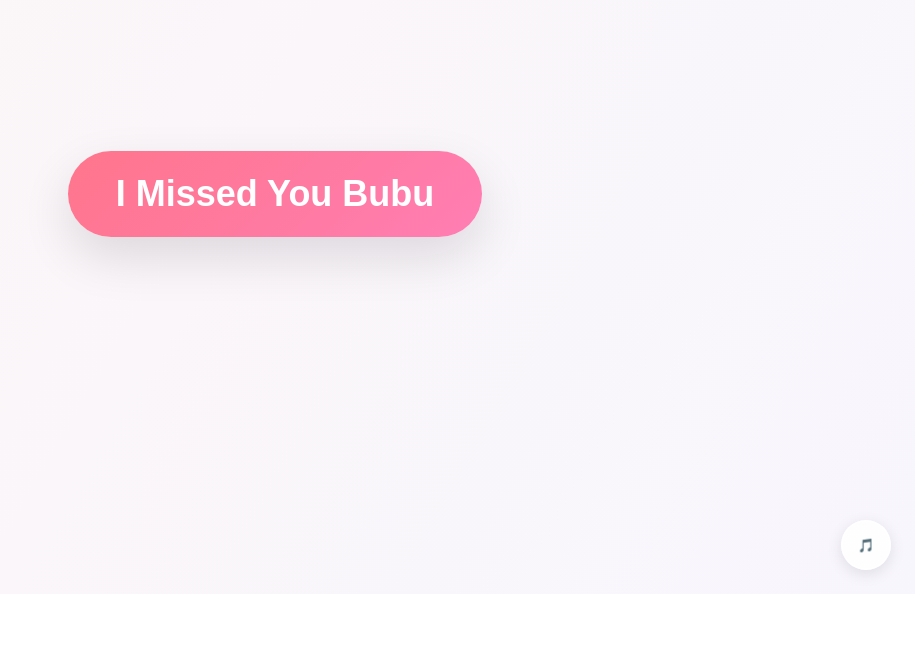
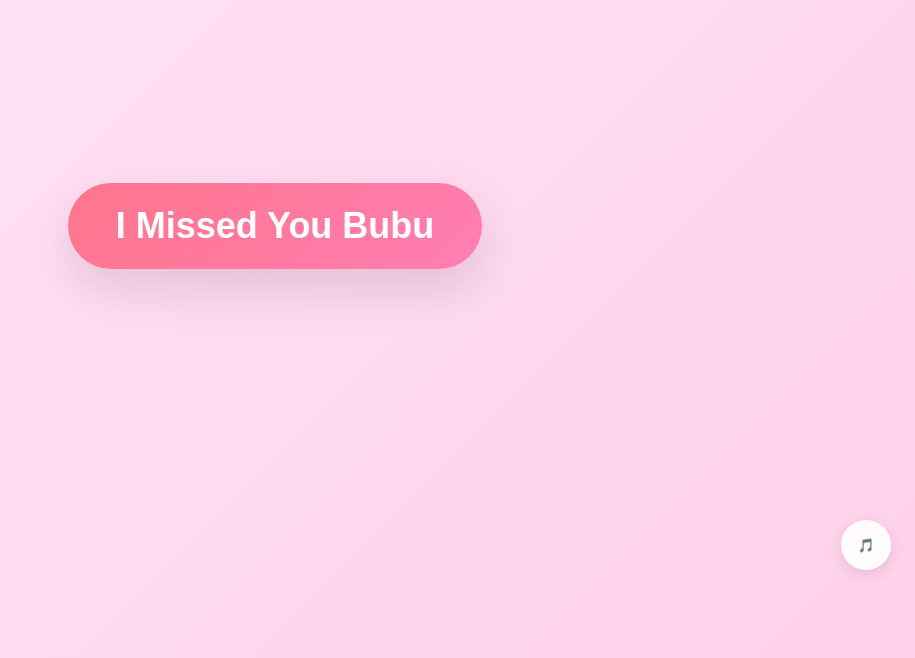
Before and after one commit to yxbudgqjdqdxq/surehit-version-2, a Next.js app: page / in a window 1280 px wide. Shown: the part 206-864 px from the top of the page, without its empty margins (365-1280 px from the left). Before the commit the page ends 800 px from the top, so only its background shows below. Built offline with nearby package versions, Linux system fonts and the light colour scheme.

Commit message:
Update index.js

```diff
--- a/pages/index.js
+++ b/pages/index.js
@@ -1,5 +1,5 @@
 // pages/index.js
-import { useState } from "react";
+import { useState, useEffect } from "react";
 import Link from "next/link";
 import { useRouter } from "next/router";
 
@@ -8,7 +8,21 @@ export default function Home() {
   const [showModal, setShowModal] = useState(false);
   const [pw, setPw] = useState("");
   const [pwError, setPwError] = useState("");
+  const [hearts, setHearts] = useState([]);
   const router = useRouter();
+
+  // --- RESTORE THE FLOATING HEARTS ANIMATION ---
+  useEffect(() => {
+    // Generate 30 hearts with random positions and speeds
+    const newHearts = Array.from({ length: 30 }).map((_, i) => ({
+      id: i,
+      left: Math.random() * 100 + "%",
+      animationDuration: Math.random() * 5 + 5 + "s", // 5-10s float speed
+      animationDelay: Math.random() * 5 + "s",
+      scale: Math.random() * 0.5 + 0.8 // Random size
+    }));
+    setHearts(newHearts);
+  }, []);
 
   function handleMainClick() {
     setEntered(true);
@@ -27,12 +41,62 @@ export default function Home() {
       router.push("/vault?auth=1");
     } else {
       setPwError("Wrong password. This covers something private — try again.");
-      // small shake animation is possible with CSS but keeping it simple & robust.
     }
   }
 
   return (
-    <main className="main-container">
+    <main className="main-container" style={{ position: "relative", overflow: "hidden", minHeight: "100vh", background: "linear-gradient(135deg, #ffe6fa 0%, #ffd1e8 100%)" }}>
+
+      {/* --- INJECTED STYLES FOR HEARTS (Guarantees animation works) --- */}
+      <style jsx>{`
+        @keyframes floatUp {
+          0% { transform: translateY(100vh) scale(0.5); opacity: 0; }
+          20% { opacity: 1; }
+          100% { transform: translateY(-10vh) scale(1.2); opacity: 0; }
+        }
+        .heart {
+          position: absolute;
+          bottom: -10%;
+          font-size: 24px;
+          color: #ff5a9e;
+          opacity: 0.6;
+          user-select: none;
+          pointer-events: none;
+          animation-name: floatUp;
+          animation-timing-function: linear;
+          animation-iteration-count: infinite;
+          z-index: 0;
+        }
+        /* Ensure content sits above hearts */
+        .content-layer {
+          position: relative;
+          z-index: 10;
+          display: flex;
+          flex-direction: column;
+          align-items: center;
+          justify-content: center;
+          min-height: 100vh;
+        }
+      `}</style>
+
+      {/* --- THE HEARTS BACKGROUND --- */}
+      {hearts.map((h) => (
+        <div
+          key={h.id}
+          className="heart"
+          style={{
+            left: h.left,
+            animationDuration: h.animationDuration,
+            animationDelay: h.animationDelay,
+            transform: `scale(${h.scale})`
+          }}
+        >
+          ❤️
+        </div>
+      ))}
+
+      {/* --- MAIN CONTENT LAYER --- */}
+      <div className="content-layer">
         {!entered ? (
           <button className="landing-btn" onClick={handleMainClick}>
             I Missed You Bubu
@@ -58,7 +122,8 @@ export default function Home() {
                 color: "white",
                 fontWeight: 900,
                 boxShadow: "0 14px 36px rgba(255,90,157,0.14)",
-              cursor: "pointer"
+                cursor: "pointer",
+                marginTop: "20px"
               }}
             >
               click this when you are super duper sad
@@ -93,6 +158,7 @@ export default function Home() {
             </div>
           </div>
         )}
+      </div>
     </main>
   );
 }
```
Lines whose indentation alone changed are shown as unchanged.
